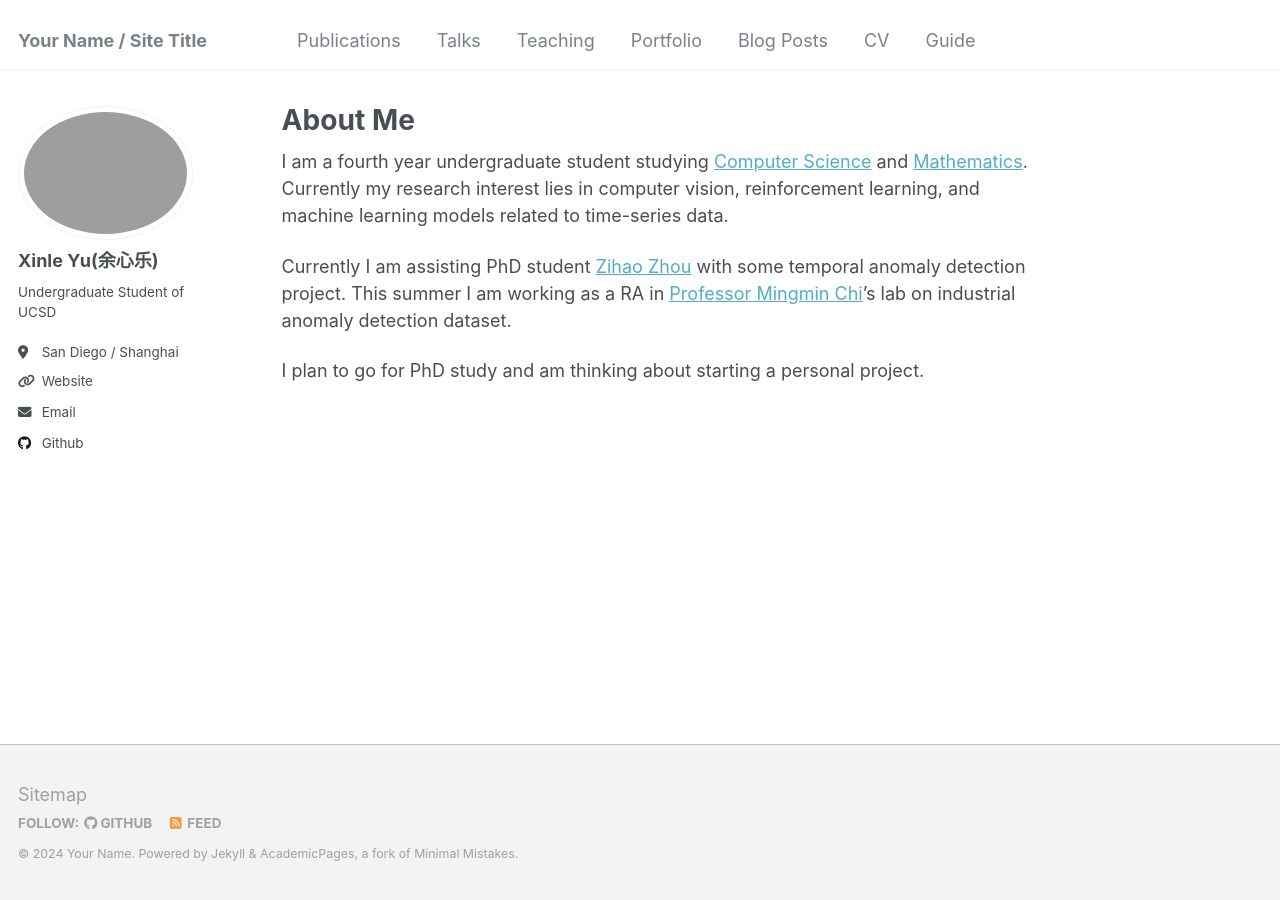
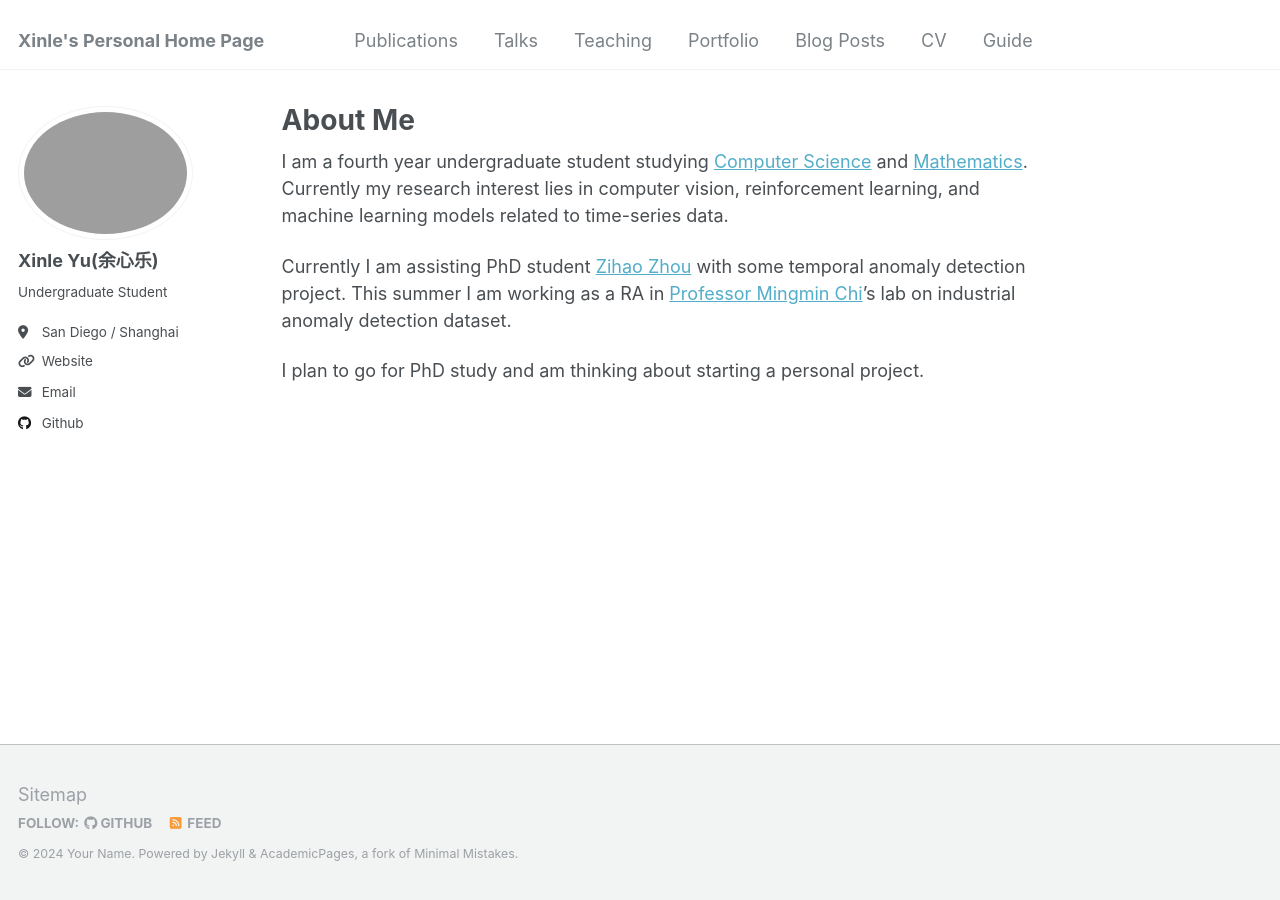
Before and after one commit to Henri-XYu02/Henri-XYu02.github.io, a Jekyll site: the page built from _pages/about.md, in a window 1280 px wide. Built offline with Jekyll 4.4.1, drawn with Linux system fonts in a browser that asks for light colours.

Commit message:
Update _config.yml

```diff
--- a/_config.yml
+++ b/_config.yml
@@ -8,13 +8,13 @@
 
 # Basic Site Settings
 locale                   : "en-US"
-title                    : "Your Name / Site Title"
+title                    : "Xinle's Personal Home Page"
 title_separator          : "-"
 name                     : &name "Your Name"
 description              : &description "personal description"
-url                      : https://academicpages.github.io # the base hostname & protocol for your site e.g. "https://mmistakes.github.io"
+url                      : "https://Henri-XYu02.github.io" # the base hostname & protocol for your site e.g. "https://mmistakes.github.io"
 baseurl                  : "" # the subpath of your site, e.g. "/blog"
-repository               : "academicpages/academicpages.github.io"
+repository               : "Henri-XYu02/Henri-XYu02.github.io"
 
 # Site Author - The following control what appear as part of the author content on the side bar.
 #               If a field is blank the icon and link will not appear, otherwise it will be shown.
@@ -24,7 +24,7 @@ author:
   avatar           : "profile.png"
   name             : "Xinle Yu(余心乐)"
   pronouns         : # example: "she/her"
-  bio              : "Undergraduate Student of UCSD"
+  bio              : "Undergraduate Student"
   location         : "San Diego / Shanghai"
   employer         : # "Red Brick University"
   uri              : "https://Henri-XYu02.github.io"
```
